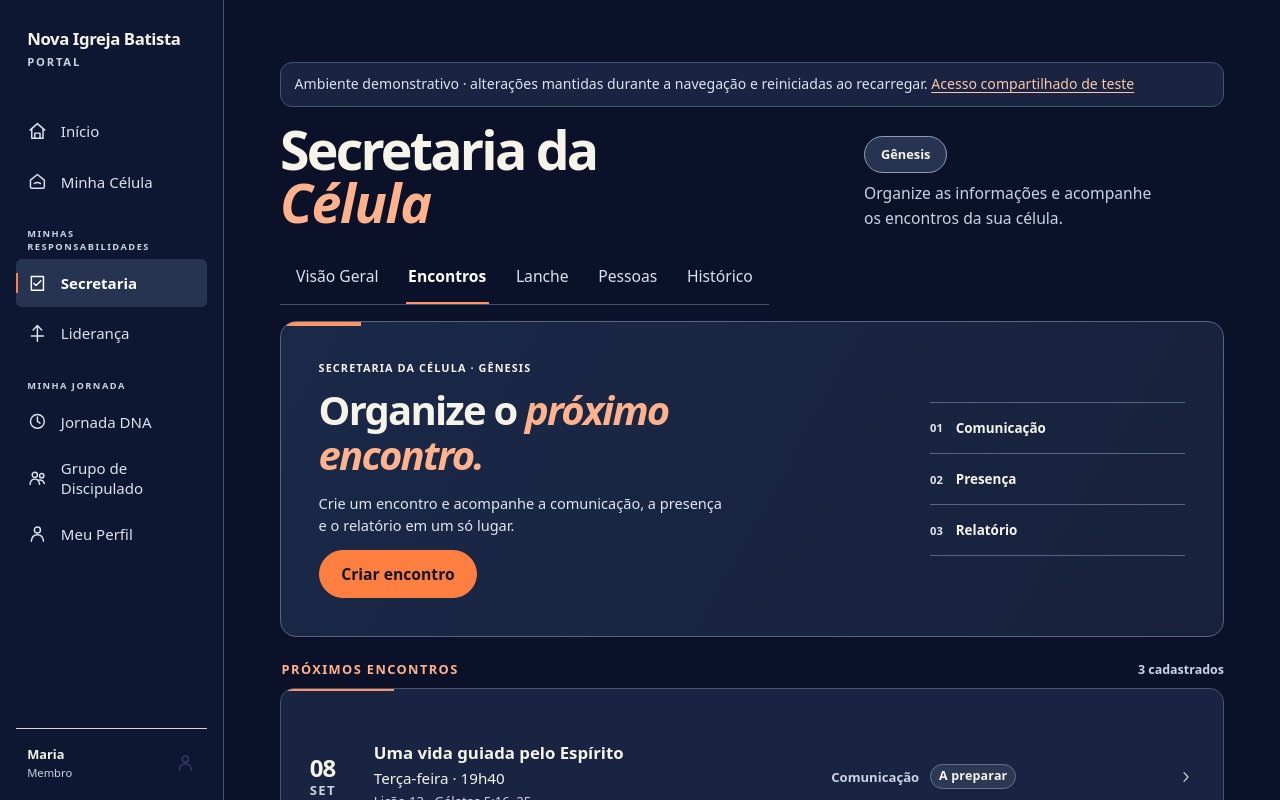
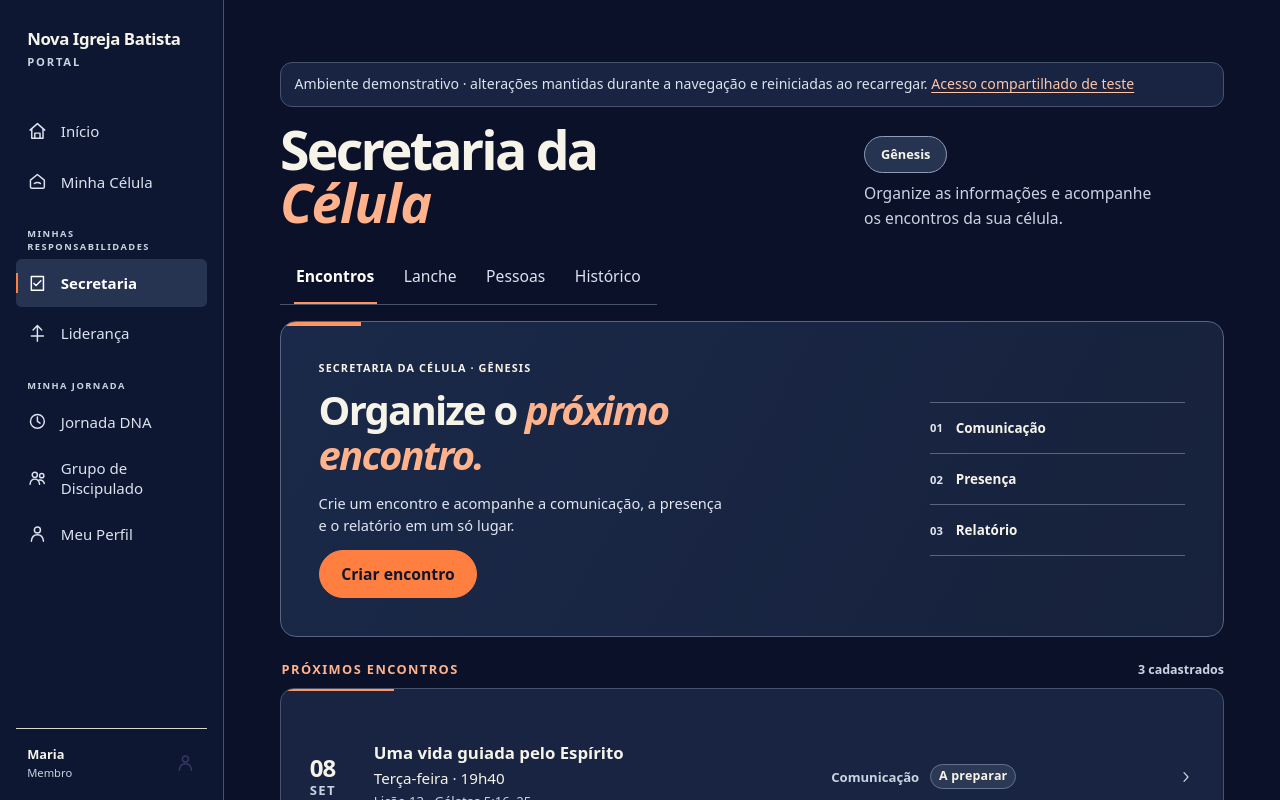
Before and after one commit to hiltonferreira/portal-novaigrejabatista, a Next.js app: page /secretaria/encontros in a window 1280 px wide. Shown: the top 800 px of the page. Built offline with nearby package versions, Linux system fonts and the light colour scheme.

Commit message:
refactor: focus secretariat on meetings

```diff
--- a/app/secretaria/_components/secretariat-tabs.tsx
+++ b/app/secretaria/_components/secretariat-tabs.tsx
@@ -6,7 +6,6 @@ import { useEffect, useRef, useState } from "react";
 import styles from "../secretaria.module.css";
 
 const tabs = [
-  { label: "Visão Geral", href: "/secretaria" },
   { label: "Encontros", href: "/secretaria/encontros" },
   { label: "Lanche", href: "/secretaria/lanche" },
   { label: "Pessoas", href: "/secretaria/pessoas" },
@@ -83,9 +82,7 @@ export function SecretariatTabs() {
       {scrollEdges.left ? <button className={`${styles.tabsScrollControl} ${styles.tabsScrollPrevious}`} type="button" aria-label="Mostrar opções anteriores" onClick={() => reveal("previous")}>‹</button> : null}
       <nav ref={viewportRef} className={styles.tabs} aria-label="Seções da Secretaria da Célula">
         {tabs.map((tab, index) => {
-          const isActive = tab.href === "/secretaria"
-            ? pathname === tab.href
-            : pathname === tab.href || pathname.startsWith(`${tab.href}/`);
+          const isActive = pathname === tab.href || pathname.startsWith(`${tab.href}/`);
 
           return (
             <Link
```
